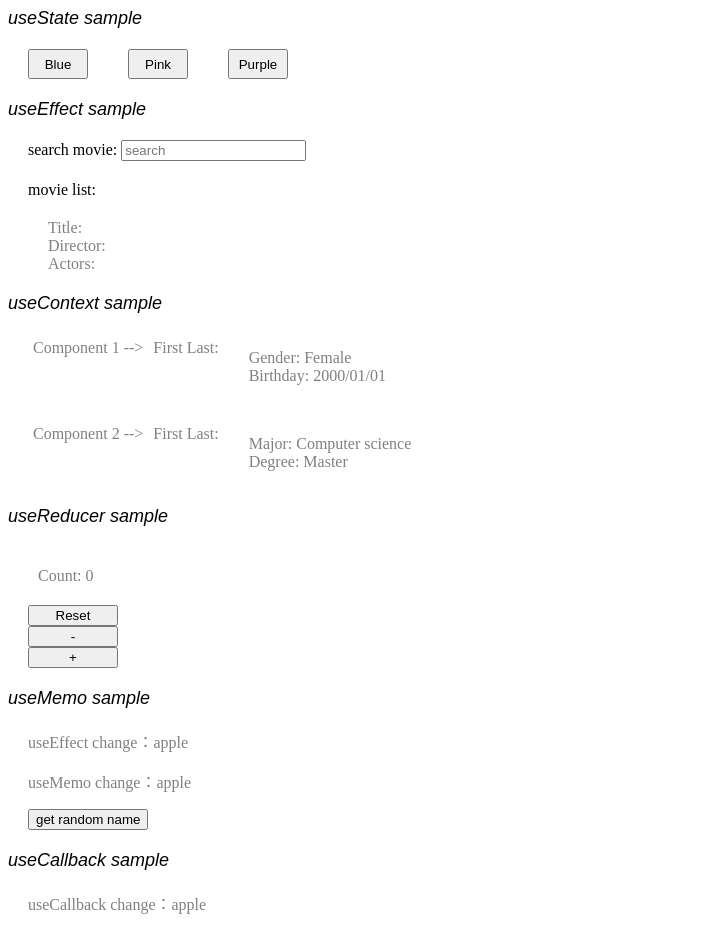
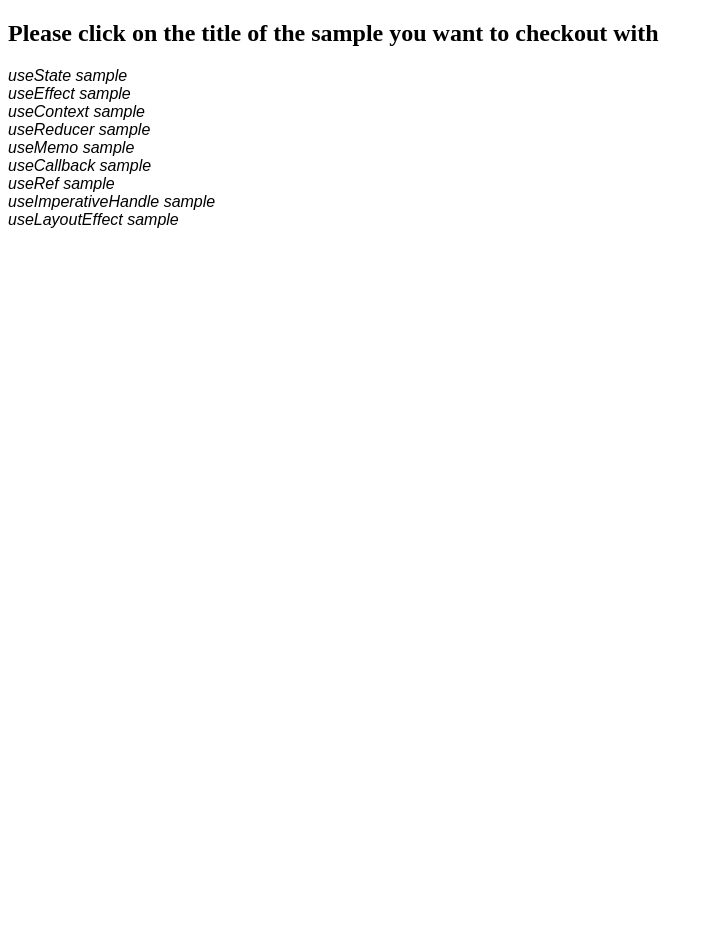
Before and after one commit to ValerieRen/vr-react-examples, a React (Create React App) app: page / in a window 1280 px wide. Shown: the top 936 px of the page, without its empty margins (0-713 px from the left). After the commit the page ends 800 px from the top, so only its background shows below. Built offline with nearby package versions, Linux system fonts and the light colour scheme; no server answers.

Commit message:
changed main layout

```diff
--- a/src/App.js
+++ b/src/App.js
@@ -1,4 +1,4 @@
-import React from 'react';
+import React, {useState} from 'react';
 import './App.scss';
 import UseStateExample from "./components/useState/UseStateExample";
 import UseEffectExample from "./components/useEffect/UseEffectExample";
@@ -11,26 +11,32 @@ import UseImperativeHandleExample from "./components/useImperativeHandle/UseImpe
 import UseLayoutEffectExample from "./components/useLayoutEffect/UseLayoutEffectExample";
 
 const App = () => {
+  const [show, setShow] = useState('');
+  const handleShowExample = value => {
+    setShow(value)
+  }
+
   return (
     <div className='container'>
-      <div className='title'><span>useState sample</span></div>
-      <UseStateExample />
-      <div className='title'><span>useEffect sample</span></div>
-      <UseEffectExample />
-      <div className='title'><span>useContext sample</span></div>
-      <UseContextExample/>
-      <div className='title'><span>useReducer sample</span></div>
-      <UseReducerExample/>
-      <div className='title'><span>useMemo sample</span></div>
-      <UseMemoExample/>
-      <div className='title'><span>useCallback sample</span></div>
-      <UseCallbackExample/>
-      <div className='title'><span>useRef sample</span></div>
-      <UseRefExample/>
-      <div className='title'><span>useImperativeHandle sample</span></div>
-      <UseImperativeHandleExample/>
-      <div className='title'><span>useLayoutEffect sample</span></div>
-      <UseLayoutEffectExample/>
+      <h2>Please click on the title of the sample you want to checkout with</h2>
+      <div className='title' onClick={() => handleShowExample('useState')}><span>useState sample</span></div>
+      {show === 'useState' ? <UseStateExample /> : null}
+      <div className='title' onClick={() => handleShowExample('useEffect')}><span>useEffect sample</span></div>
+      {show === 'useEffect' ? <UseEffectExample /> : null}
+      <div className='title' onClick={() => handleShowExample('useContext')}><span>useContext sample</span></div>
+      {show === 'useContext' ? <UseContextExample/> : null}
+      <div className='title' onClick={() => handleShowExample('useReducer')}><span>useReducer sample</span></div>
+      {show === 'useReducer' ? <UseReducerExample/> : null}
+      <div className='title' onClick={() => handleShowExample('useMemo')}><span>useMemo sample</span></div>
+      {show === 'useMemo' ? <UseMemoExample/> : null}
+      <div className='title' onClick={() => handleShowExample('useCallback')}><span>useCallback sample</span></div>
+      {show === 'useCallback' ? <UseCallbackExample/> : null}
+      <div className='title' onClick={() => handleShowExample('useRef')}><span>useRef sample</span></div>
+      {show === 'useRef' ? <UseRefExample/> : null}
+      <div className='title' onClick={() => handleShowExample('useImperativeHandle')}><span>useImperativeHandle sample</span></div>
+      {show === 'useImperativeHandle' ? <UseImperativeHandleExample/> : null}
+      <div className='title' onClick={() => handleShowExample('useLayoutEffect')}><span>useLayoutEffect sample</span></div>
+      {show === 'useLayoutEffect' ? <UseLayoutEffectExample/> : null}
     </div>
   );
 }
--- a/src/App.scss
+++ b/src/App.scss
@@ -18,7 +18,7 @@
 }
 
 .title {
-  font-size: large;
+  font-size: medium;
   font-family: "Arial";
   font-style: italic;
 }
@@ -96,3 +96,8 @@
   margin: 20px 20px;
   color: grey;
 }
+
+.layout {
+  margin: 20px 20px;
+  color: grey;
+}
--- a/src/components/useLayoutEffect/UseLayoutEffectExample.js
+++ b/src/components/useLayoutEffect/UseLayoutEffectExample.js
@@ -15,7 +15,11 @@ const UseLayoutEffectExample = () => {
 
 
   return (
-    <div/>
+    <React.Fragment>
+      <div className='layout'>
+        <span>see difference in console log</span>
+      </div>
+    </React.Fragment>
   );
 }
 
```
